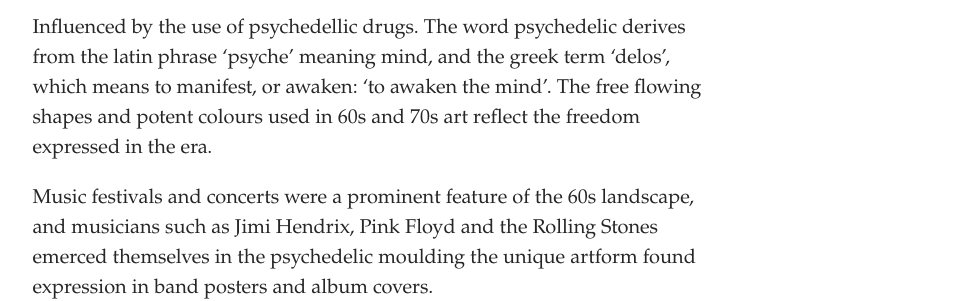
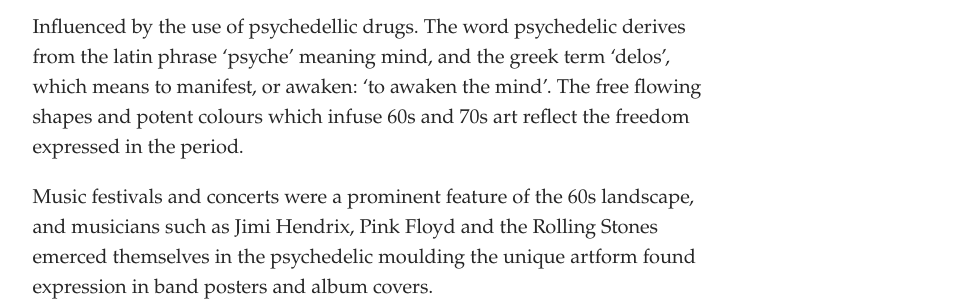
Before and after one commit to lauracutting/typetune, a Jekyll site: the page built from _posts/2020-10-28-groovy-baby.md, in a window 1280 px wide and 1201 px high. Shown: the part 373-674 px from the top of the window, without its empty margins (262-1234 px from the left). Built offline with Jekyll 4.4.1, drawn with Linux system fonts in a browser that asks for light colours; some web fonts are replaced.

Commit message:
Update Post “2020-10-28-groovy-baby”

```diff
--- a/_posts/2020-10-28-groovy-baby.md
+++ b/_posts/2020-10-28-groovy-baby.md
@@ -8,7 +8,7 @@
   - Music
   - Fonts
 ---
-Influenced by the use of psychedellic drugs. The word psychedelic derives from the latin phrase 'psyche' meaning mind, and the greek term 'delos', which means to manifest, or awaken: 'to awaken the mind'. The free flowing shapes and potent colours used in 60s and 70s art reflect the freedom expressed in the era.
+Influenced by the use of psychedellic drugs. The word psychedelic derives from the latin phrase 'psyche' meaning mind, and the greek term 'delos', which means to manifest, or awaken: 'to awaken the mind'. The free flowing shapes and potent colours which infuse 60s and 70s art reflect the freedom expressed in the period.
 
 Music festivals and concerts were a prominent feature of the 60s landscape, and musicians such as Jimi Hendrix, Pink Floyd and the Rolling Stones emerced themselves in the psychedelic moulding the unique artform found expression in band posters and album covers.
 
```
